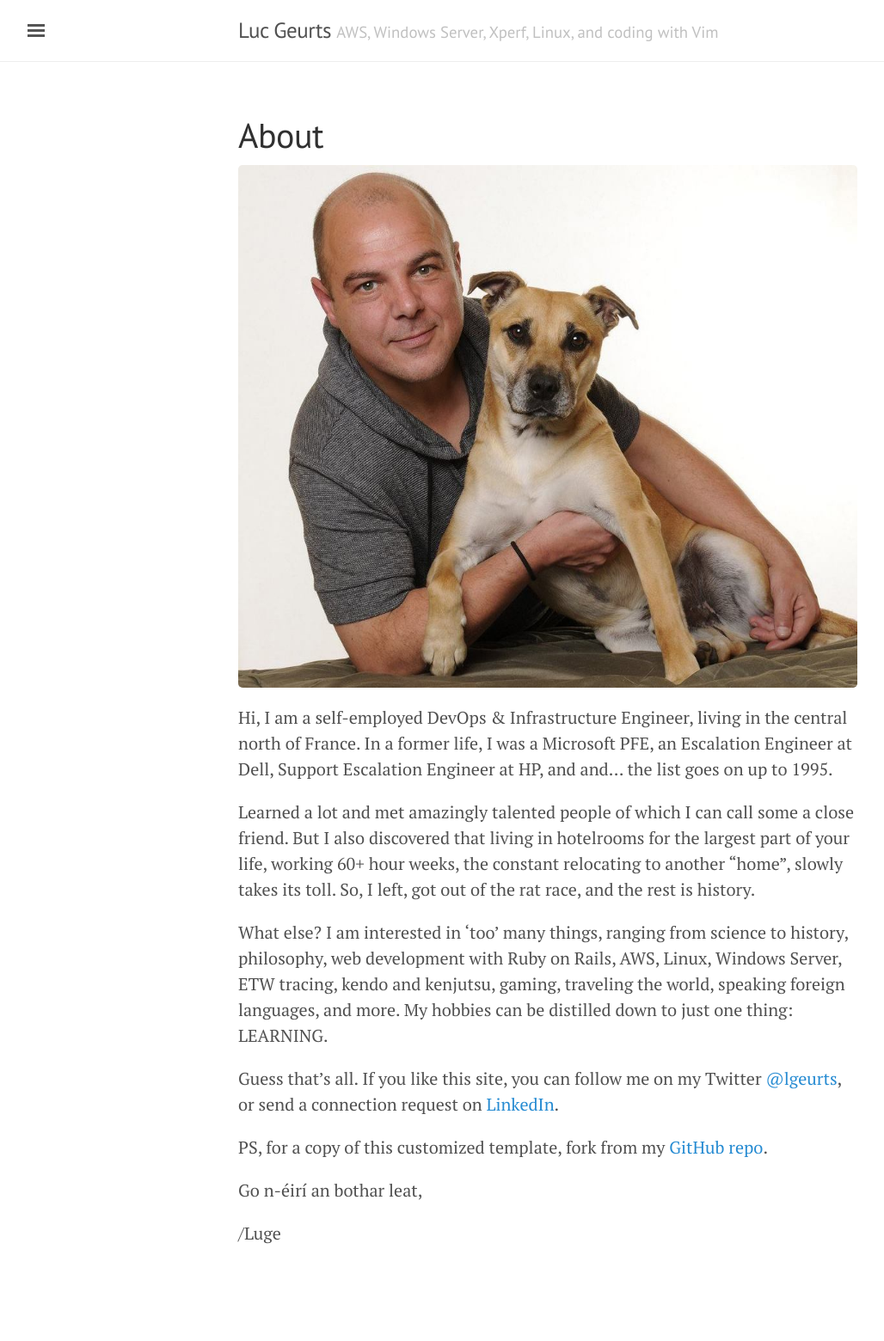
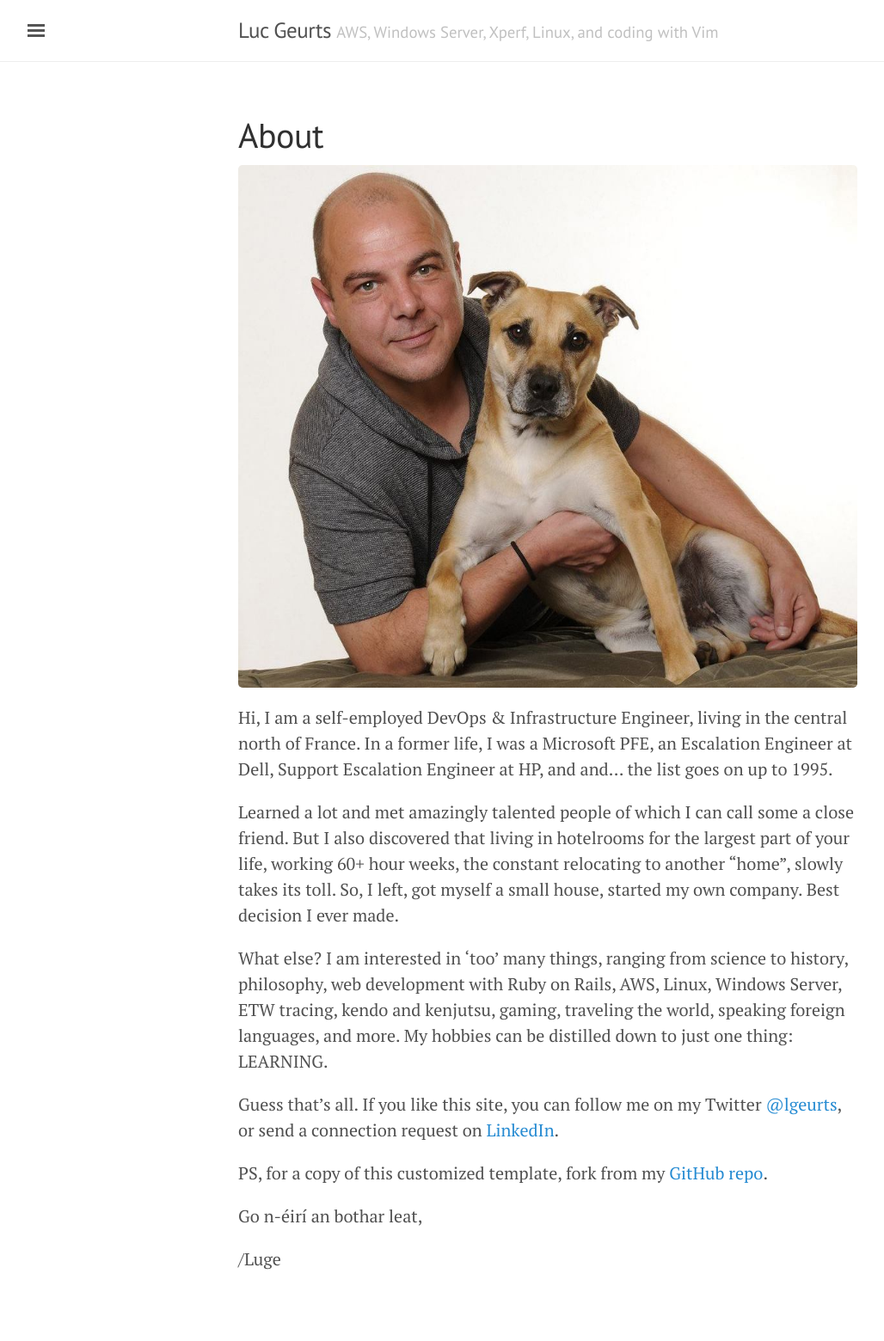
Before and after one commit to lgeurts/lgeurts.github.io, a Jekyll site: the page built from about.md, in a window 1280 px wide. Shown: the whole page at 86% size, without its empty margins (3-1031 px from the left). Built offline with Jekyll 4.4.1, drawn with Linux system fonts in a browser that asks for light colours; nearby versions of some CDN libraries; before the commit the page ends 1530 px from its top, so only the background shows below that.

Commit message:
Update about.md

```diff
--- a/about.md
+++ b/about.md
@@ -8,7 +8,7 @@
 Hi, I am a self-employed DevOps & Infrastructure Engineer, living in the central north of France.
 In a former life, I was a Microsoft PFE, an Escalation Engineer at Dell, Support Escalation Engineer at HP, and and... the list goes on up to 1995.
 
-Learned a lot and met amazingly talented people  of which I can call some a close friend. But I also discovered that living in hotelrooms for the largest part of your life, working 60+ hour weeks, the constant relocating to another "home", slowly takes its toll. So, I left, got out of the rat race, and the rest is history.
+Learned a lot and met amazingly talented people  of which I can call some a close friend. But I also discovered that living in hotelrooms for the largest part of your life, working 60+ hour weeks, the constant relocating to another "home", slowly takes its toll. So, I left, got myself a small house, started my own company. Best decision I ever made.
 
 What else? I am interested in 'too' many things, ranging from science to history, philosophy, web development with Ruby on Rails, AWS, Linux, Windows Server, ETW tracing, kendo and kenjutsu, gaming, traveling the world, speaking foreign languages, and more.
 My hobbies can be distilled down to just one thing: LEARNING.
```
